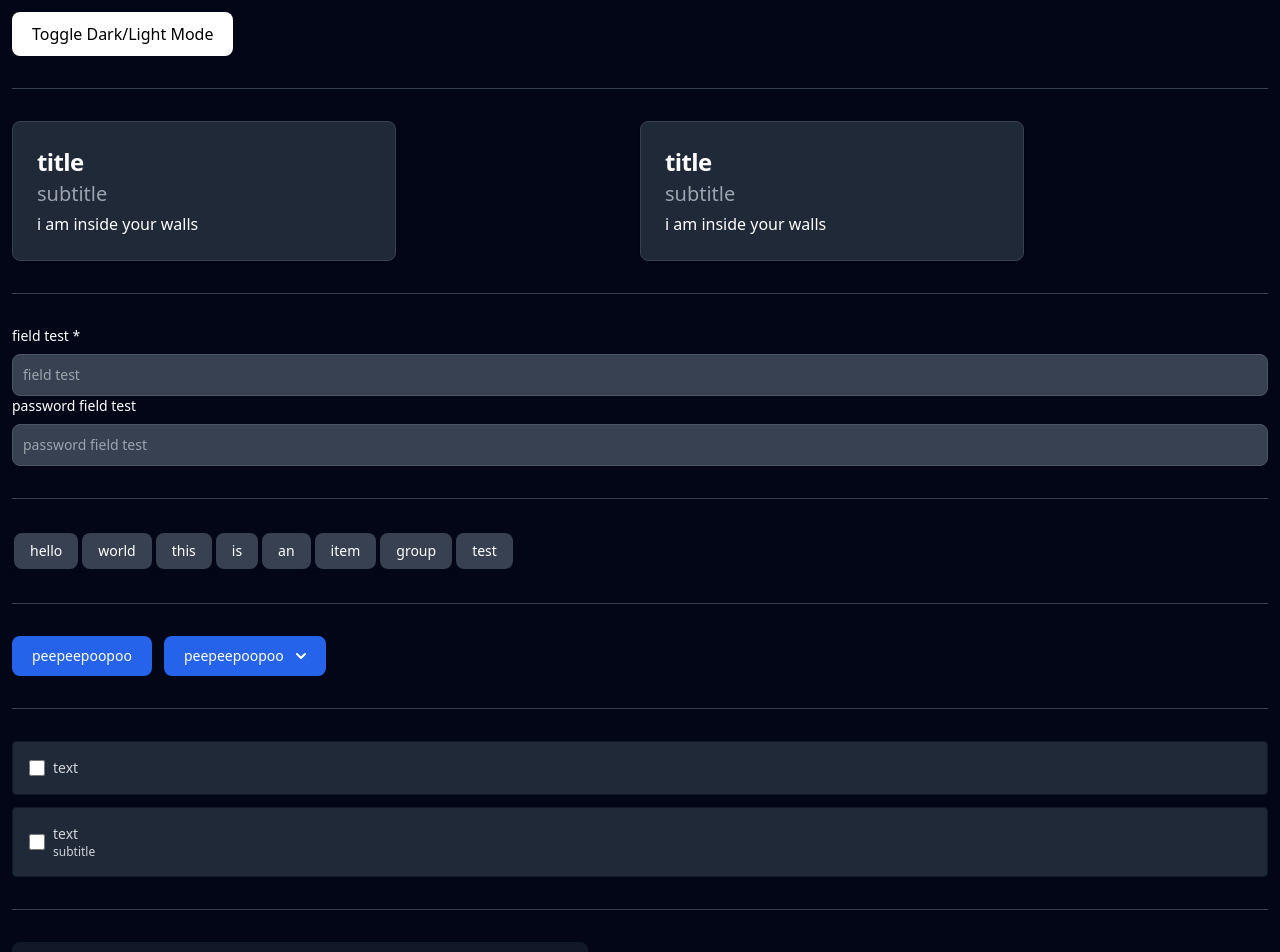
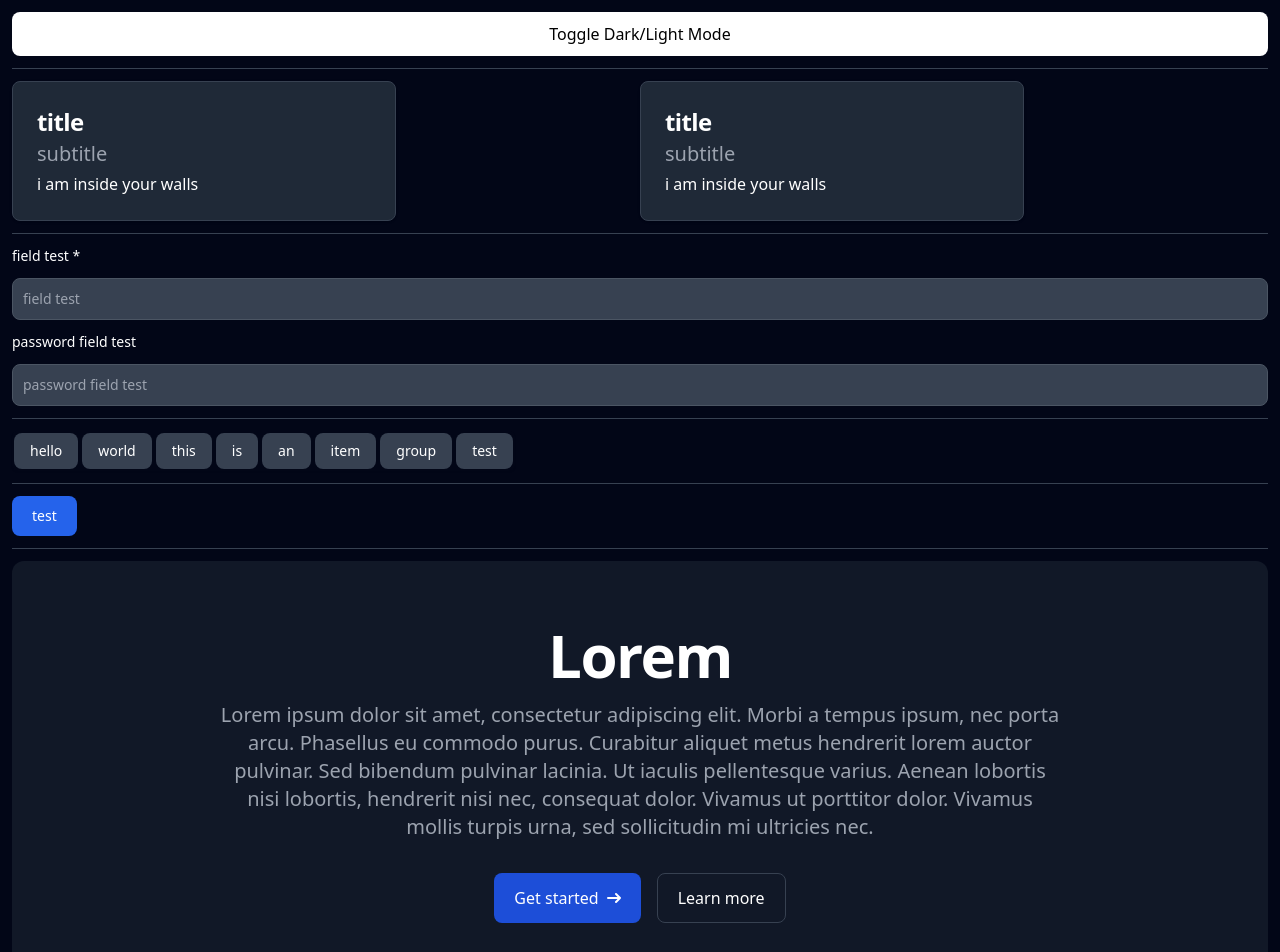
Before and after one commit to maximilianoluci/vue-playground, a Vue app: page / in a window 1280 px wide. Shown: the top 952 px of the page. Built offline with nearby package versions, Linux system fonts and the light colour scheme.

Commit message:
add modal and jumbotron components

```diff
--- a/src/components/input/InputComponent.vue
+++ b/src/components/input/InputComponent.vue
@@ -1,5 +1,5 @@
 <template>
-  <label class="block mb-2 text-sm font-medium text-gray-900 dark:text-white"
+  <label class="block text-sm font-medium text-gray-900 dark:text-white"
     >{{ labelValue }} {{ requiredLabel ? "*" : "" }}</label
   >
   <input
--- /dev/null
+++ b/src/components/jumbotron/JumboComponent.vue
@@ -0,0 +1,53 @@
+<template>
+  <section class="bg-white dark:bg-gray-900 rounded-xl">
+    <div class="py-8 px-4 mx-auto max-w-screen-xl text-center lg:py-16">
+      <h1
+        class="mb-4 text-4xl font-extrabold tracking-tight leading-none text-gray-900 md:text-5xl lg:text-6xl dark:text-white"
+      >
+        {{ title }}
+      </h1>
+      <p
+        v-if="subtitle !== null"
+        class="mb-8 text-lg font-normal text-gray-500 lg:text-xl sm:px-16 lg:px-48 dark:text-gray-400"
+      >
+        {{ subtitle }}
+      </p>
+      <div class="flex flex-col space-y-4 sm:flex-row sm:justify-center sm:space-y-0">
+        <a
+          href="#"
+          class="inline-flex justify-center items-center py-3 px-5 text-base font-medium text-center text-white rounded-lg bg-blue-700 hover:bg-blue-800 focus:ring-4 focus:ring-blue-300 dark:focus:ring-blue-900"
+        >
+          Get started
+          <svg
+            class="w-3.5 h-3.5 ms-2 rtl:rotate-180"
+            aria-hidden="true"
+            xmlns="http://www.w3.org/2000/svg"
+            fill="none"
+            viewBox="0 0 14 10"
+          >
+            <path
+              stroke="currentColor"
+              stroke-linecap="round"
+              stroke-linejoin="round"
+              stroke-width="2"
+              d="M1 5h12m0 0L9 1m4 4L9 9"
+            />
+          </svg>
+        </a>
+        <a
+          href="#"
+          class="inline-flex justify-center items-center py-3 px-5 sm:ms-4 text-base font-medium text-center text-gray-900 rounded-lg border border-gray-300 hover:bg-gray-100 focus:ring-4 focus:ring-gray-100 dark:text-white dark:border-gray-700 dark:hover:bg-gray-700 dark:focus:ring-gray-800"
+        >
+          Learn more
+        </a>
+      </div>
+    </div>
+  </section>
+</template>
+
+<script setup lang="ts">
+defineProps<{
+  title: string;
+  subtitle?: string;
+}>();
+</script>
--- /dev/null
+++ b/src/components/modal/ModalComponent.vue
@@ -0,0 +1,148 @@
+<template>
+  <!-- Modal toggle -->
+  <button
+    :data-modal-target="id"
+    :data-modal-toggle="id"
+    class="block text-white bg-blue-700 hover:bg-blue-800 focus:ring-4 focus:outline-none focus:ring-blue-300 font-medium rounded-lg text-sm px-5 py-2.5 text-center dark:bg-blue-600 dark:hover:bg-blue-700 dark:focus:ring-blue-800"
+    type="button"
+  >
+    {{ label }}
+  </button>
+
+  <!-- Main modal -->
+  <div
+    :id="id"
+    tabindex="-1"
+    aria-hidden="true"
+    class="hidden overflow-y-auto overflow-x-hidden fixed top-0 right-0 left-0 z-50 justify-center items-center w-full md:inset-0 h-[calc(100%-1rem)] max-h-full"
+  >
+    <div class="relative p-4 w-full max-w-2xl max-h-full">
+      <!-- Modal content -->
+      <div class="relative bg-white rounded-lg shadow dark:bg-gray-700">
+        <!-- Modal header -->
+        <div
+          class="flex items-center justify-between p-4 md:p-5 border-b rounded-t dark:border-gray-600"
+        >
+          <h3
+            v-if="props.title !== null"
+            class="text-xl font-semibold text-gray-900 dark:text-white"
+          >
+            {{ title }}
+          </h3>
+          <button
+            type="button"
+            class="text-gray-400 bg-transparent hover:bg-gray-200 hover:text-gray-900 rounded-lg text-sm w-8 h-8 ms-auto inline-flex justify-center items-center dark:hover:bg-gray-600 dark:hover:text-white"
+            :data-modal-hide="id"
+          >
+            <svg
+              class="w-3 h-3"
+              aria-hidden="true"
+              xmlns="http://www.w3.org/2000/svg"
+              fill="none"
+              viewBox="0 0 14 14"
+            >
+              <path
+                stroke="currentColor"
+                stroke-linecap="round"
+                stroke-linejoin="round"
+                stroke-width="2"
+                d="m1 1 6 6m0 0 6 6M7 7l6-6M7 7l-6 6"
+              />
+            </svg>
+            <span class="sr-only">Close modal</span>
+          </button>
+        </div>
+        <!-- Modal body -->
+        <div class="p-4 md:p-5 space-y-4">
+          <slot></slot>
+        </div>
+        <!-- Modal footer
+        <div
+          class="flex items-center p-4 md:p-5 border-t border-gray-200 rounded-b dark:border-gray-600"
+        >
+          <button
+            data-modal-hide="modal"
+            type="button"
+            class="text-white bg-blue-700 hover:bg-blue-800 focus:ring-4 focus:outline-none focus:ring-blue-300 font-medium rounded-lg text-sm px-5 py-2.5 text-center dark:bg-blue-600 dark:hover:bg-blue-700 dark:focus:ring-blue-800"
+          >
+            I accept
+          </button>
+          <button
+            data-modal-hide="modal"
+            type="button"
+            class="ms-3 text-gray-500 bg-white hover:bg-gray-100 focus:ring-4 focus:outline-none focus:ring-blue-300 rounded-lg border border-gray-200 text-sm font-medium px-5 py-2.5 hover:text-gray-900 focus:z-10 dark:bg-gray-700 dark:text-gray-300 dark:border-gray-500 dark:hover:text-white dark:hover:bg-gray-600 dark:focus:ring-gray-600"
+          >
+            Decline
+          </button>
+        </div> -->
+      </div>
+    </div>
+  </div>
+</template>
+
+<script setup lang="ts">
+import { Modal } from "flowbite";
+import type { ModalOptions, ModalInterface, InstanceOptions, modalPlacement } from "flowbite";
+import { onMounted, watch } from "vue";
+
+const props = defineProps<{
+  id: string;
+  title?: string;
+  label?: string;
+  isOpen?: boolean;
+}>();
+
+const emit = defineEmits(["modal:closed", "modal:opened"]);
+
+let modal: ModalInterface;
+
+watch(
+  () => props.isOpen,
+  (isOpen) => {
+    if (isOpen) {
+      modalShow();
+    } else {
+      modalHide();
+    }
+  },
+);
+
+onMounted(() => {
+  const target = document.getElementById(props.id);
+
+  const placement: modalPlacement = "center";
+  const options: ModalOptions = {
+    placement,
+    backdrop: "static",
+    backdropClasses: "bg-gray-900/50 dark:bg-gray-900/80 fixed inset-0 z-[60]",
+    closable: true,
+    onHide: () => {
+      emit("modal:closed");
+    },
+    onShow: () => {
+      emit("modal:opened");
+    },
+  };
+
+  const instanceOptions: InstanceOptions = {
+    id: props.id,
+    override: true,
+  };
+
+  modal = new Modal(target, options, instanceOptions);
+
+  if (props.isOpen) {
+    modalShow();
+  } else {
+    modalHide();
+  }
+});
+
+function modalShow() {
+  modal.show();
+}
+
+function modalHide() {
+  modal.hide();
+}
+</script>
--- a/src/views/HomeView.vue
+++ b/src/views/HomeView.vue
@@ -1,7 +1,14 @@
 <template>
   <div class="p-3 h-auto">
-    <button-component class="" text="Toggle Dark/Light Mode" color="dark" @click="toggleUiMode" />
-    <hr class="h-px my-8 bg-gray-200 border-0 dark:bg-gray-700" />
+    <div class="flex justify-center">
+      <button-component
+        text="Toggle Dark/Light Mode"
+        color="dark"
+        :full-width="true"
+        @click="toggleUiMode"
+      />
+    </div>
+    <hr class="h-px my-3 bg-gray-200 border-0 dark:bg-gray-700" />
     <div class="grid grid-cols-2">
       <card-component title="title" subtitle="subtitle" :hover="true"
         >i am inside your walls</card-component
@@ -10,8 +17,8 @@
         >i am inside your walls</card-component
       >
     </div>
-    <hr class="h-px my-8 bg-gray-200 border-0 dark:bg-gray-700" />
-    <div class="max-w-7xl">
+    <hr class="h-px my-3 bg-gray-200 border-0 dark:bg-gray-700" />
+    <div class="flex-none flex-row space-y-3 grow-0 max-w-7xl">
       <input-component
         type="text"
         labelValue="field test"
@@ -25,19 +32,28 @@
         :requiredLabel="false"
       />
     </div>
-    <hr class="h-px my-8 bg-gray-200 border-0 dark:bg-gray-700" />
+    <hr class="h-px my-3 bg-gray-200 border-0 dark:bg-gray-700" />
     <button-group-component :items="buttonItems" />
-    <hr class="h-px my-8 bg-gray-200 border-0 dark:bg-gray-700" />
+    <hr class="h-px my-3 bg-gray-200 border-0 dark:bg-gray-700" />
+    <modal-component id="pp" title="abcdefghijklmnñopqrstuvwxyz" label="test"
+      >test test</modal-component
+    >
+    <hr class="h-px my-3 bg-gray-200 border-0 dark:bg-gray-700" />
+    <jumbo-component
+      title="Lorem"
+      subtitle="Lorem ipsum dolor sit amet, consectetur adipiscing elit. Morbi a tempus ipsum, nec porta arcu. Phasellus eu commodo purus. Curabitur aliquet metus hendrerit lorem auctor pulvinar. Sed bibendum pulvinar lacinia. Ut iaculis pellentesque varius. Aenean lobortis nisi lobortis, hendrerit nisi nec, consequat dolor. Vivamus ut porttitor dolor. Vivamus mollis turpis urna, sed sollicitudin mi ultricies nec."
+    />
+    <hr class="h-px my-3 bg-gray-200 border-0 dark:bg-gray-700" />
     <div class="flex-none flex-row space-x-3 grow-0">
       <dropdown-component id="dd1" label="peepeepoopoo" :hideCaret="true" :items="dropdownItems" />
       <dropdown-component id="dd2" label="peepeepoopoo" :items="dropdownItems" />
     </div>
-    <hr class="h-px my-8 bg-gray-200 border-0 dark:bg-gray-700" />
+    <hr class="h-px my-3 bg-gray-200 border-0 dark:bg-gray-700" />
     <div class="flex-none flex-row space-y-3 grow-0">
       <checkbox-component id="cb1" text="text" />
       <checkbox-component id="cb2" text="text" subtitle="subtitle" />
     </div>
-    <hr class="h-px my-8 bg-gray-200 border-0 dark:bg-gray-700" />
+    <hr class="h-px my-3 bg-gray-200 border-0 dark:bg-gray-700" />
     <div class="grid grid-rows-6 gap-3 max-w-xl">
       <alert-component text="Change a few things up and try submitting again." icon="info-circle" />
       <alert-component text="Change a few things up and try submitting again." color="info" />
@@ -46,7 +62,7 @@
       <alert-component text="Change a few things up and try submitting again." color="warning" />
       <alert-component text="Change a few things up and try submitting again." color="dark" />
     </div>
-    <hr class="h-px my-8 bg-gray-200 border-0 dark:bg-gray-700" />
+    <hr class="h-px my-3 bg-gray-200 border-0 dark:bg-gray-700" />
     <div class="flex-none flex-row space-x-3 grow-0">
       <button-component text="transparent" color="transparent" size="xs" />
       <button-component text="primary" color="primary" size="base" />
@@ -56,7 +72,7 @@
       <button-component text="warning" color="warning" size="base" />
       <button-component text="info" color="info" size="xs" />
     </div>
-    <hr class="h-px my-8 bg-gray-200 border-0 dark:bg-gray-700" />
+    <hr class="h-px my-3 bg-gray-200 border-0 dark:bg-gray-700" />
     <div class="flex-none flex-row space-x-3 grow-0">
       <button-component icon="apple" text="transparent" color="transparent" size="xs" />
       <button-component icon="apple" text="primary" color="primary" size="base" />
@@ -66,7 +82,7 @@
       <button-component icon="apple" text="warning" color="warning" size="base" />
       <button-component icon="apple" text="info" color="info" size="xs" />
     </div>
-    <hr class="h-px my-8 bg-gray-200 border-0 dark:bg-gray-700" />
+    <hr class="h-px my-3 bg-gray-200 border-0 dark:bg-gray-700" />
     <div class="flex-none flex-row space-y-3 grow-0">
       <button-component text="transparent" color="transparent" size="xs" :full-width="true" />
       <button-component text="primary" color="primary" size="base" :full-width="true" />
@@ -76,7 +92,7 @@
       <button-component text="warning" color="warning" size="base" :full-width="true" />
       <button-component text="info" color="info" size="xs" :full-width="true" />
     </div>
-    <hr class="h-px my-8 bg-gray-200 border-0 dark:bg-gray-700" />
+    <hr class="h-px my-3 bg-gray-200 border-0 dark:bg-gray-700" />
     <div class="flex-none flex-row space-y-3 grow-0">
       <button-component
         icon="apple"
@@ -121,6 +137,8 @@ import AlertComponent from "@/components/alert/AlertComponent.vue";
 import ButtonGroupComponent from "@/components/button/ButtonGroupComponent.vue";
 import DropdownComponent from "@/components/dropdown/DropdownComponent.vue";
 import CheckboxComponent from "@/components/checkbox/CheckboxComponent.vue";
+import ModalComponent from "@/components/modal/ModalComponent.vue";
+import JumboComponent from "@/components/jumbotron/JumboComponent.vue";
 
 let isDarkMode: boolean = false;
 const buttonItems = [
```
